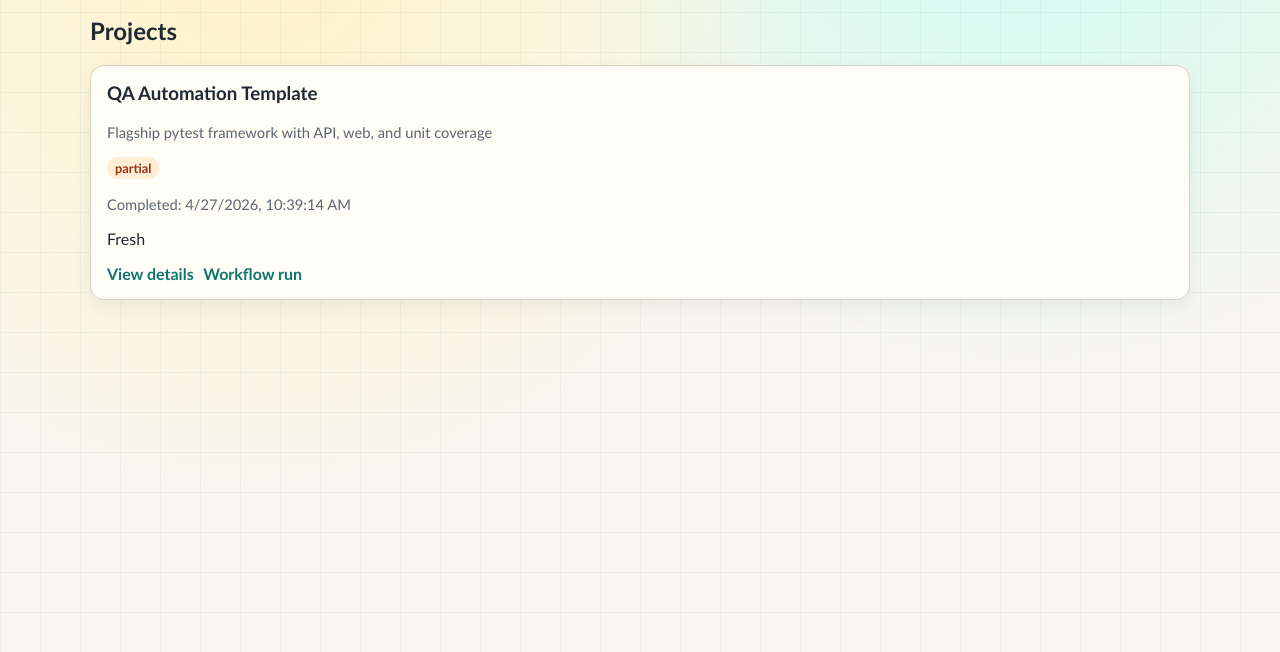
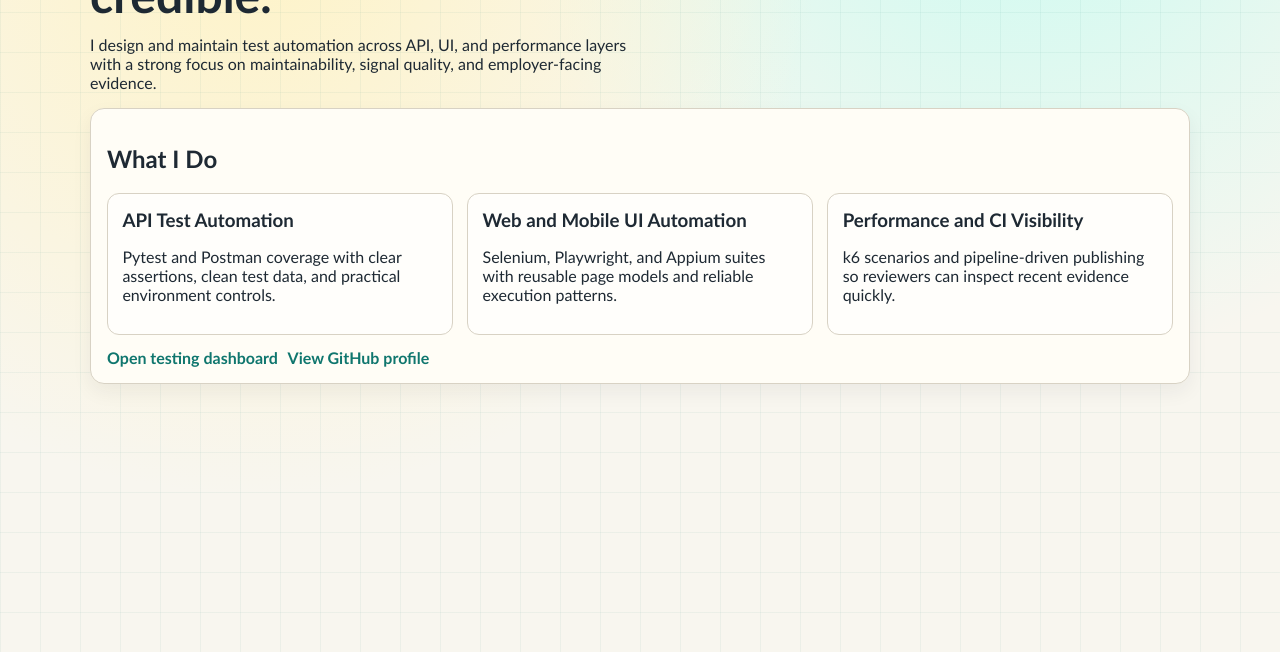
Before and after one commit to DaniHogg/qa-portfolio-livesite, a plain HTML site: page index.html in a window 1280 px wide. Shown: the part 148-800 px from the top of the page. Drawn offline with Linux system fonts and the light colour scheme.

Commit message:
adding functionality of landing page and project pages

```diff
--- a/assets/app.js
+++ b/assets/app.js
@@ -50,6 +50,7 @@ async function renderIndex() {
         <p class="${staleClass}">${stale}</p>
         <div class="link-row">
           <a href="project.html?project=${encodeURIComponent(item.id)}">View details</a>
+          <a href="${latest.project?.repository_url || '#'}" target="_blank" rel="noreferrer">Repository</a>
           <a href="${run.source?.run_url || '#'}" target="_blank" rel="noreferrer">Workflow run</a>
         </div>
       </article>
--- a/assets/styles.css
+++ b/assets/styles.css
@@ -60,6 +60,24 @@ body {
   display: grid;
   grid-template-columns: repeat(auto-fit, minmax(260px, 1fr));
   gap: 1rem;
+}
+
+.highlights {
+  display: grid;
+  grid-template-columns: repeat(auto-fit, minmax(220px, 1fr));
+  gap: 0.9rem;
+}
+
+.highlight-card {
+  border: 1px solid var(--line);
+  border-radius: 12px;
+  background: #fffefb;
+  padding: 0.9rem;
+}
+
+.highlight-card h3 {
+  margin-top: 0;
+  margin-bottom: 0.4rem;
 }
 
 .card, .panel {
--- /dev/null
+++ b/dashboard.html
@@ -0,0 +1,26 @@
+<!doctype html>
+<html lang="en">
+<head>
+  <meta charset="utf-8">
+  <meta name="viewport" content="width=device-width, initial-scale=1">
+  <title>Testing Dashboard</title>
+  <link rel="stylesheet" href="assets/styles.css">
+</head>
+<body>
+  <div class="bg-grid"></div>
+  <main class="shell">
+    <a class="back-link" href="index.html">Back to home</a>
+    <header class="hero">
+      <p class="kicker">QA Portfolio Evidence</p>
+      <h1>Live Testing Dashboard</h1>
+      <p class="lede">Latest run status and direct links to workflow runs for each repository.</p>
+    </header>
+
+    <section>
+      <h2>Repositories</h2>
+      <div id="project-cards" class="cards"></div>
+    </section>
+  </main>
+  <script src="assets/app.js"></script>
+</body>
+</html>
--- a/index.html
+++ b/index.html
@@ -3,23 +3,42 @@
 <head>
   <meta charset="utf-8">
   <meta name="viewport" content="width=device-width, initial-scale=1">
-  <title>QA Portfolio Evidence</title>
+  <title>Danie Hogg | QA Automation Portfolio</title>
   <link rel="stylesheet" href="assets/styles.css">
 </head>
 <body>
   <div class="bg-grid"></div>
   <main class="shell">
     <header class="hero">
-      <p class="kicker">QA Automation Portfolio</p>
-      <h1>Live Test Evidence Dashboard</h1>
-      <p class="lede">Status, freshness, and report links from recent automated runs.</p>
+      <p class="kicker">QA Automation Engineer</p>
+      <h1>I build automation that is stable, reviewable, and credible.</h1>
+      <p class="lede">
+        I design and maintain test automation across API, UI, and performance layers with
+        a strong focus on maintainability, signal quality, and employer-facing evidence.
+      </p>
     </header>
 
-    <section>
-      <h2>Projects</h2>
-      <div id="project-cards" class="cards"></div>
+    <section class="panel">
+      <h2>What I Do</h2>
+      <div class="highlights">
+        <article class="highlight-card">
+          <h3>API Test Automation</h3>
+          <p>Pytest and Postman coverage with clear assertions, clean test data, and practical environment controls.</p>
+        </article>
+        <article class="highlight-card">
+          <h3>Web and Mobile UI Automation</h3>
+          <p>Selenium, Playwright, and Appium suites with reusable page models and reliable execution patterns.</p>
+        </article>
+        <article class="highlight-card">
+          <h3>Performance and CI Visibility</h3>
+          <p>k6 scenarios and pipeline-driven publishing so reviewers can inspect recent evidence quickly.</p>
+        </article>
+      </div>
+      <div class="link-row">
+        <a href="dashboard.html">Open testing dashboard</a>
+        <a href="https://github.com/DaniHogg" target="_blank" rel="noreferrer">View GitHub profile</a>
+      </div>
     </section>
   </main>
-  <script src="assets/app.js"></script>
 </body>
 </html>
```
Also changed, not shown: project.html (+1 -1 lines), 1 other file.
